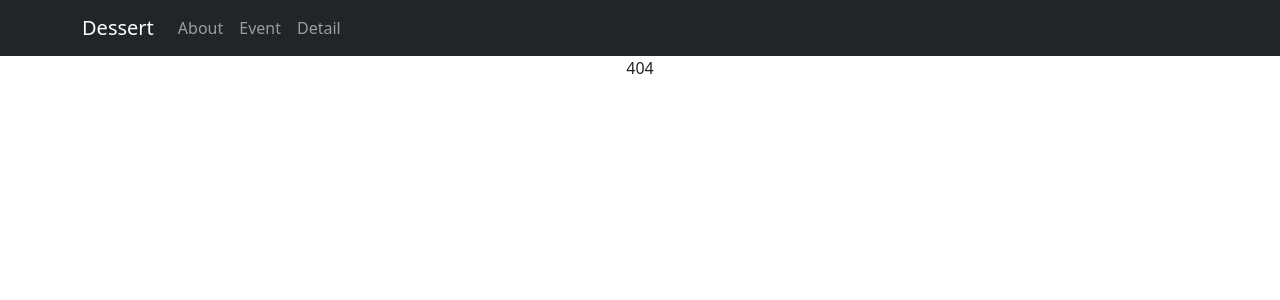
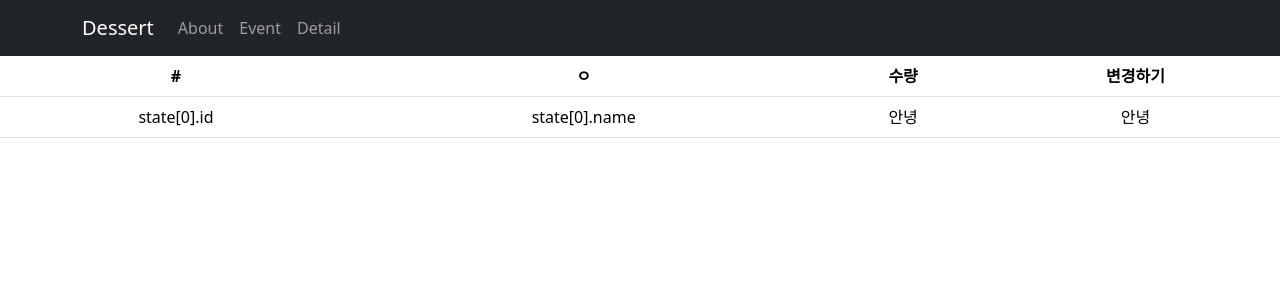
Before and after one commit to yunyoung0531/React_study, a React (Create React App) app: page /cart in a window 1280 px wide. Before the commit this address had no page. Shown: the top 300 px of the page. Built offline with nearby package versions, Linux system fonts and the light colour scheme.

Commit message:
learning redux

```diff
--- a/package.json
+++ b/package.json
@@ -3,6 +3,7 @@
   "version": "0.1.0",
   "private": true,
   "dependencies": {
+    "@reduxjs/toolkit": "^1.9.5",
     "@testing-library/jest-dom": "^5.17.0",
     "@testing-library/react": "^13.4.0",
     "@testing-library/user-event": "^13.5.0",
@@ -11,6 +12,7 @@
     "react": "^18.2.0",
     "react-bootstrap": "^2.8.0",
     "react-dom": "^18.2.0",
+    "react-redux": "^8.1.2",
     "react-router-dom": "^6.14.2",
     "react-scripts": "5.0.1",
     "styled-components": "^6.0.6",
--- a/src/App.css
+++ b/src/App.css
@@ -72,18 +72,3 @@
   opacity: 1;
   transition: opacity 0.5s;
 }
-
-.fade-in {
-  opacity: 0;
-  animation: fadeIn ease 2s;
-  -webkit-animation: fadeIn ease 2s;
-  -moz-animation: fadeIn ease 2s;
-  -o-animation: fadeIn ease 2s;
-  -ms-animation: fadeIn ease 2s;
-  animation-fill-mode: forwards;
-}
-
-@keyframes fadeIn {
-  0% {opacity: 0;}
-  100% {opacity: 1;}
-}
--- a/src/App.js
+++ b/src/App.js
@@ -10,6 +10,7 @@
 import Event from './pages/Event';
 import BackgroundImage from './images/HardBoiledSurfers.png';
 import axios from 'axios';
+import Cart from './pages/Cart';
 
 function App() {
 
@@ -77,6 +78,8 @@
           <Route/>
         </Route>
         <Route path='*' element={<>404</>}/>
+
+        <Route path="/cart" element={<Cart/>}/>
       </Routes>
 
 
--- /dev/null
+++ b/src/pages/Cart.js
@@ -0,0 +1,32 @@
+import { Table } from "react-bootstrap";
+import { useSelector } from "react-redux";
+
+function Cart() {
+
+    let state = useSelector((state)=>{ return state.data })
+    console.log(state)
+
+    return (
+        <>
+        <Table>
+            <thead>
+                <tr>
+                    <th>#</th>
+                    <th>ㅇ</th>
+                    <th>수량</th>
+                    <th>변경하기</th>
+                </tr>
+            </thead>
+            <tbody>
+                <tr>
+                    <td>state[0].id</td>
+                    <td>state[0].name</td>
+                    <td>안녕</td>
+                    <td>안녕</td>
+                </tr>
+            </tbody>
+        </Table>
+        </>
+    )
+}
+export default Cart;
--- /dev/null
+++ b/src/store.js
@@ -0,0 +1,28 @@
+import { configureStore, createSlice } from '@reduxjs/toolkit'
+
+let user = createSlice({
+    name: 'user',
+    initialState: 'kim'
+})
+
+let stock = createSlice({
+    name: 'stock',
+    initialState: [10, 11, 12]
+})
+
+let data = createSlice({
+    name: 'data',
+    initialState:
+    [
+        {id : 0, name : 'White and Black', count : 2},
+        {id : 2, name : 'Grey Yordan', count : 1}
+    ]
+})
+
+export default configureStore({
+    reducer: {
+        user : user.reducer,
+        stock : stock.reducer,
+        data : data.reducer
+    }
+})
```
Also changed, not shown: src/index.js (+6 -2 lines), 1 other file (tests, documents, lock files or other folders).
